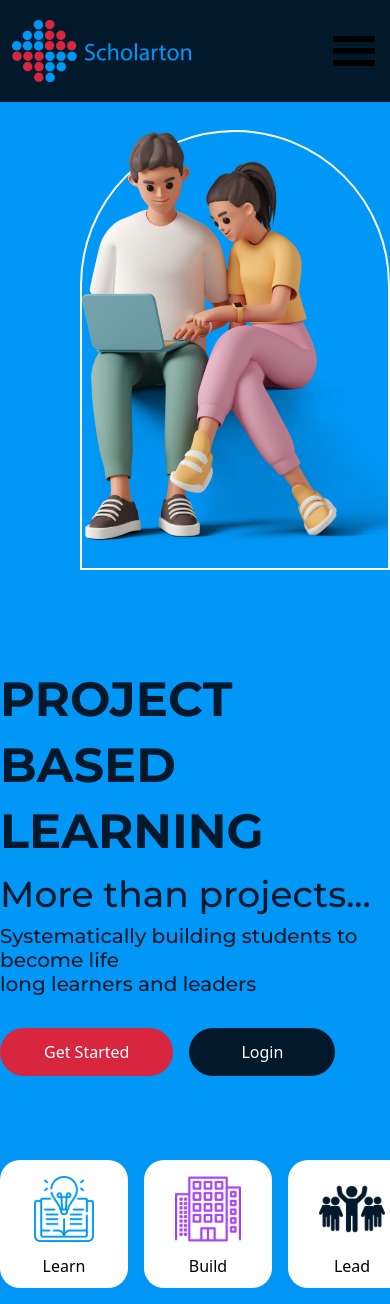
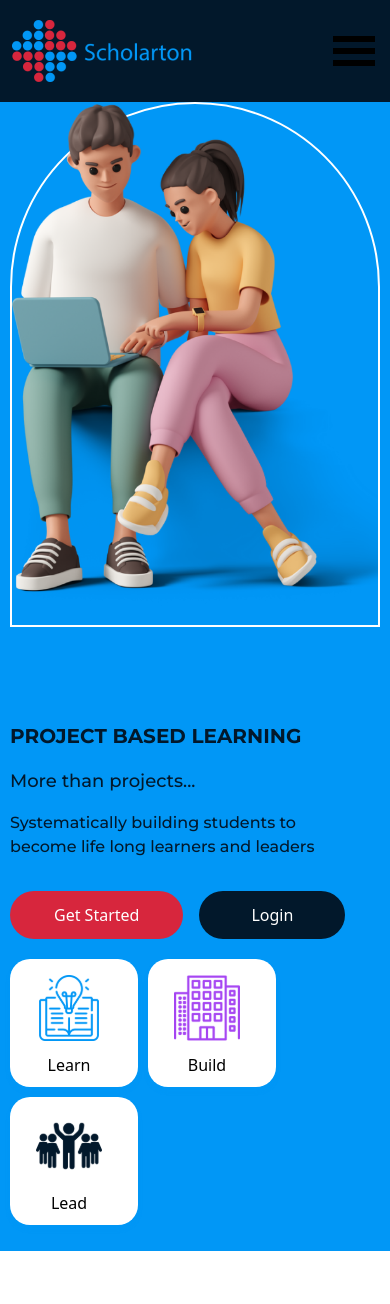
Before and after one commit to Dreezy305/scholarton-front-end, a React (Vite) app: page / in a window 390 px wide. After the commit the page ends 1251 px from the top, so only its background shows below. Built offline with nearby package versions, Linux system fonts and the light colour scheme.

Commit message:
mobile responsiveness

```diff
--- a/src/components/Card/Card.tsx
+++ b/src/components/Card/Card.tsx
@@ -11,7 +11,7 @@ const Card = ({ icon, text, type }: smallCardProps) => {
   return (
     <>
       {type === "FLASH" && (
-        <div className="bg-white rounded-[20px] card-shadow flex flex-col items-center  h-32 w-32">
+        <div className="bg-white rounded-[20px] card-shadow flex flex-col items-center h-32 w-32 card ">
           {icon}
           <p className="pt-3">{text}</p>
         </div>
--- a/src/components/Card/card.css
+++ b/src/components/Card/card.css
@@ -0,0 +1,12 @@
+@media screen and (max-width: 600px) {
+  .card {
+    margin-bottom: 10px;
+    margin-right: 10px;
+  }
+}
+
+@media screen and (max-width: 768px) {
+  .card {
+    padding-right: 10px !important;
+  }
+}
--- a/src/screens/About/About.tsx
+++ b/src/screens/About/About.tsx
@@ -21,23 +21,30 @@ const About = () => {
 
   return (
     <section id="about" className="bg-bgBlue pb-4 ">
-      <div className="container mx-auto flex flex-col-reverse lg:flex-row md:flex-row  items-center justify-between space-x-20 overflow-hidden ">
+      <div className="container mx-auto flex flex-col-reverse lg:flex-row md:flex-row items-center justify-between space-x-20 overflow-hidden pad md:justify-between">
         <div className="flex flex-col mt-12 pt-12 space-y-4 adjust">
-          <h1 className="text-title font-bold font-MontserratBold text-5xl flex-col  leading-snug">
+          <h1 className="text-title font-bold font-MontserratBold lg:text-5xl md:text-3xl text-xl flex-col  leading-snug">
             <span className="">PROJECT BASED </span>
             <span className="">LEARNING</span>
           </h1>
 
-          <h4 className="font-MontserratMedium font-medium text-4xl leading-7 text-title">
+          <h4 className="font-MontserratMedium font-medium lg:text-4xl md:text-4xl text-lg leading-7 text-title">
             More than projects...
           </h4>
 
-          <p className="text-title font-MontserratMedium font-medium text-xl leading-6">
+          <p className="text-title font-MontserratMedium font-medium lg:text-xl md:text-xl text-base leading-6 hidden">
             Systematically building students to become life <br />
             long learners and leaders
           </p>
+
+          {/* DISPLAYS ON MOBILE VIEWS */}
+          <p className="text-title font-MontserratMedium font-medium lg:text-xl md:text-xl text-base leading-6 p">
+            Systematically building students to become life long learners and
+            leaders
+          </p>
+
           {/* CTA buttons */}
-          <div className="flex flex-row space-x-4 pt-4 pb-5">
+          <div className="flex flex-row space-x-4 pt-4 pb-5 ">
             <button
               className="text-center rounded-full text-white px-5 py-3 bg-bgRed cursor-pointer"
               type="button"
@@ -52,7 +59,7 @@ const About = () => {
             </button>
           </div>
 
-          <div className="flex flex-row space-x-4 pt-12">
+          <div className="flex flex-wrap lg:flex-row md:flex-row  lg:space-x-4 md:pt-12 lg:pt-12 hero ">
             {cardDetails.map((item, i) => (
               <Card
                 type="FLASH"
@@ -66,7 +73,7 @@ const About = () => {
           </div>
         </div>
 
-        <div className="mt-7 border-2 border-white rounded-tl-full rounded-tr-full flex items-center text-center adjust">
+        <div className="mt-7 border-2 border-white rounded-tl-full rounded-tr-full flex items-center text-center hero">
           <img src={GIRLBOY} alt="students" className="" />
         </div>
       </div>
--- a/src/screens/About/about.css
+++ b/src/screens/About/about.css
@@ -6,4 +6,23 @@
   .adjust {
     margin: auto;
   }
+
+  .hero {
+    margin: auto !important;
+  }
+
+  .p {
+    width: 90%;
+  }
 }
+
+@media screen and (max-width: 768px) {
+  .pad {
+    padding: 0px 10px;
+  }
+
+  .card {
+    margin-bottom: 10px;
+    margin-right: 10px;
+  }
+}
--- a/src/screens/Navbar/Navbar.tsx
+++ b/src/screens/Navbar/Navbar.tsx
@@ -22,7 +22,7 @@ const Navbar = () => {
               About
             </a>
             <a href="#" className="hover:text-sky text-size">
-              How we work
+              Services
             </a>
             <a href="#" className="hover:text-sky text-size">
               Categories
```
